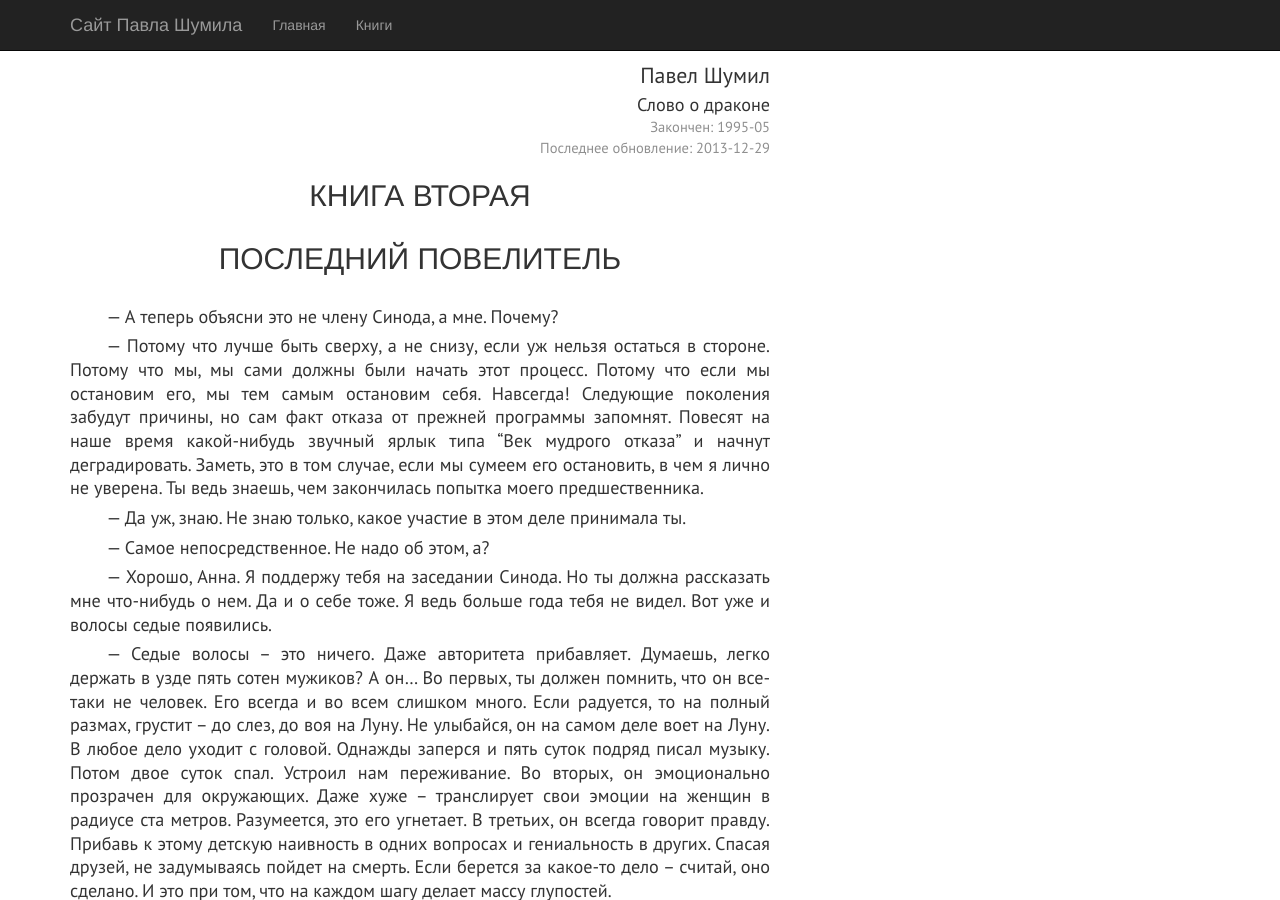
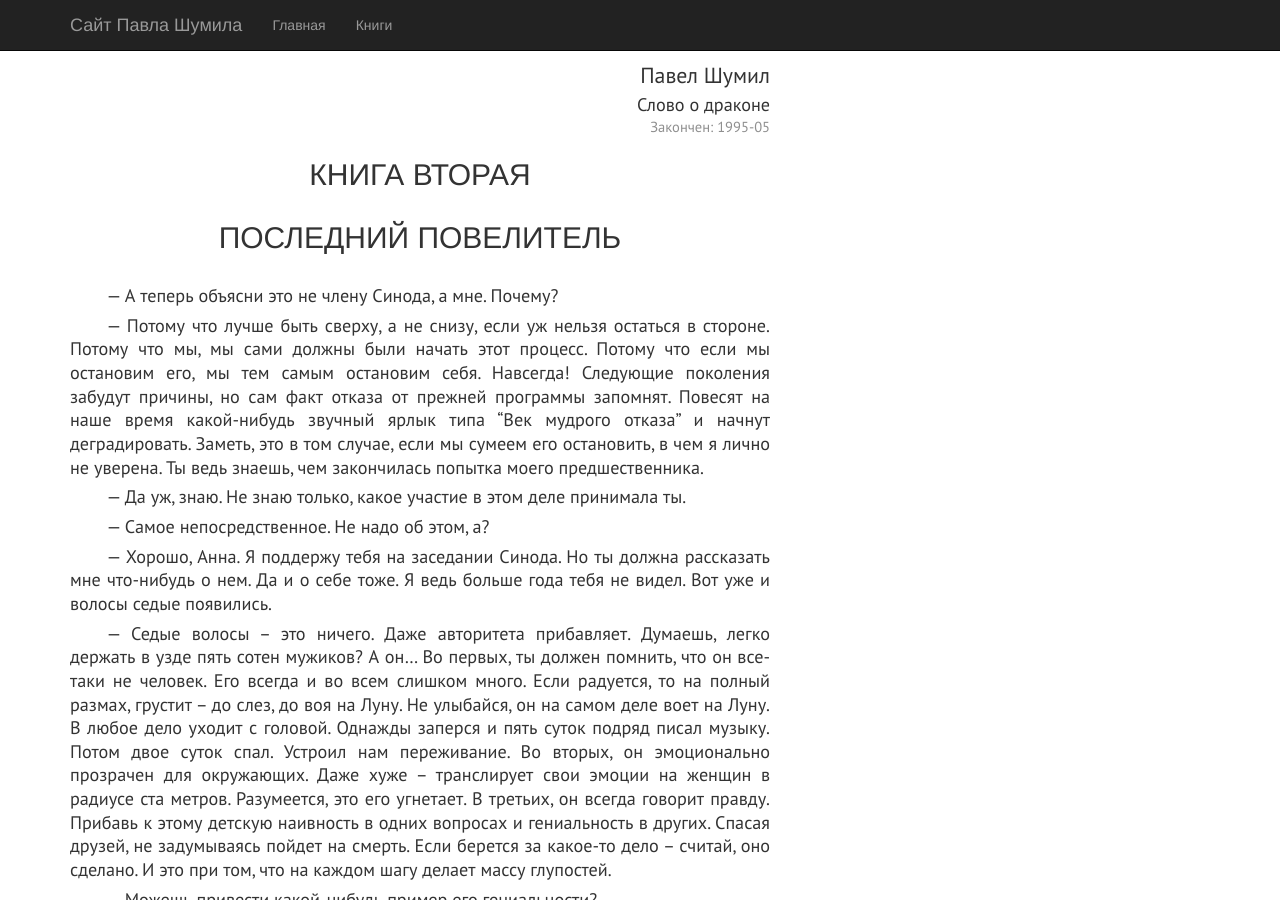
Before and after one commit to dragonbase/Dragonbase.github.io, a Jekyll site: the page built from _books/slovo_o_drakone/poslednii_povelitel.md, in a window 1280 px wide and 900 px high. Built offline with Jekyll 4.4.1, drawn with Linux system fonts in a browser that asks for light colours; nearby versions of some CDN libraries.

Commit message:
Comment out last update field

```diff
--- a/_layouts/book.html
+++ b/_layouts/book.html
@@ -38,7 +38,7 @@
             <div class="series">{{page.book_series_name}}</div>
           {% endif %}
             <div class="finished"><span>Закончен:</span> {{page.info.date}}</div>
-            <div class="updated"><span>Последнее обновление:</span> {{page.info.updated}}</div>
+            <!--<div class="updated"><span>Последнее обновление:</span> {{page.info.updated}}</div>-->
           </header>
           {{ content }}
         </article>
```
